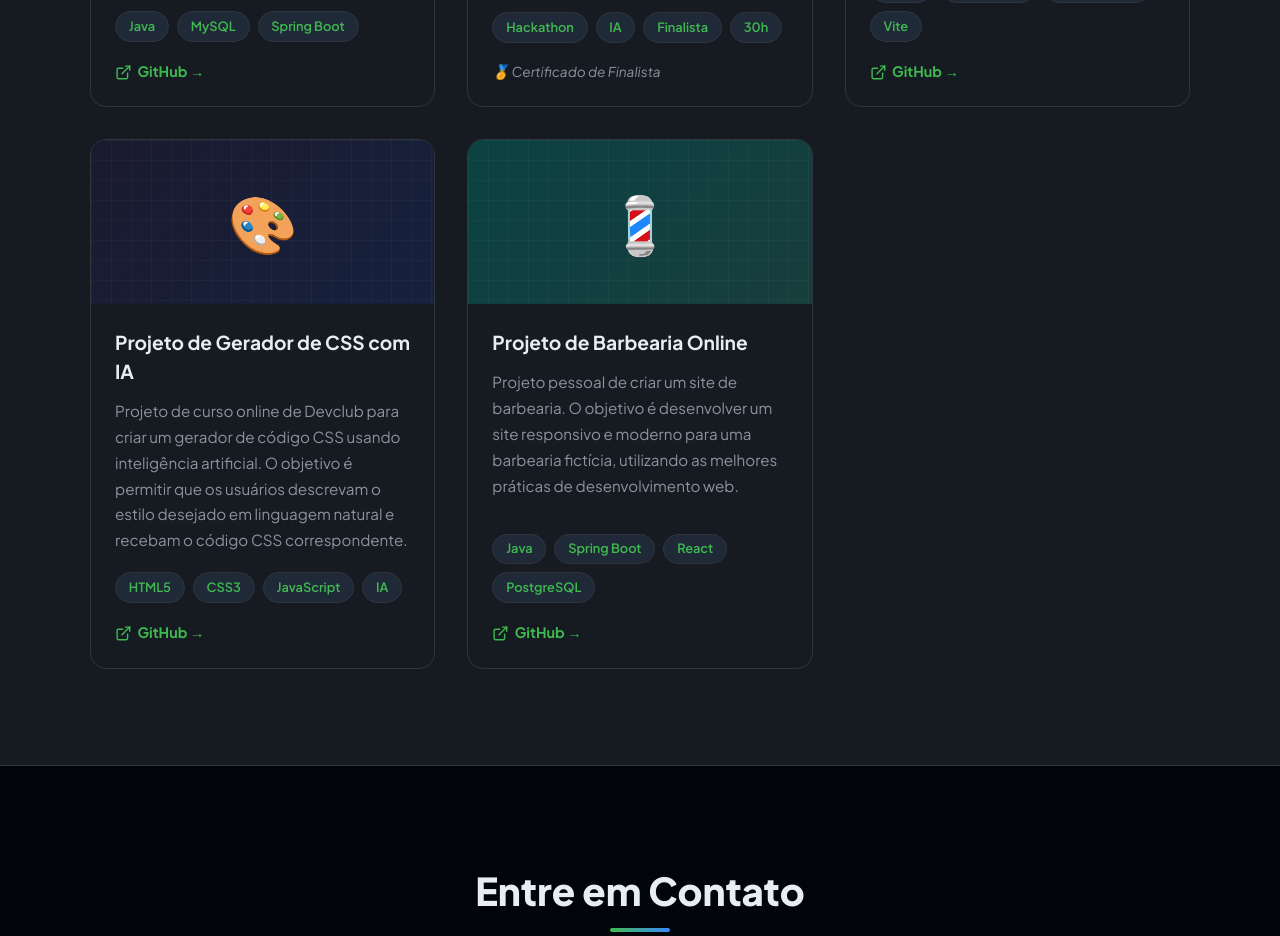
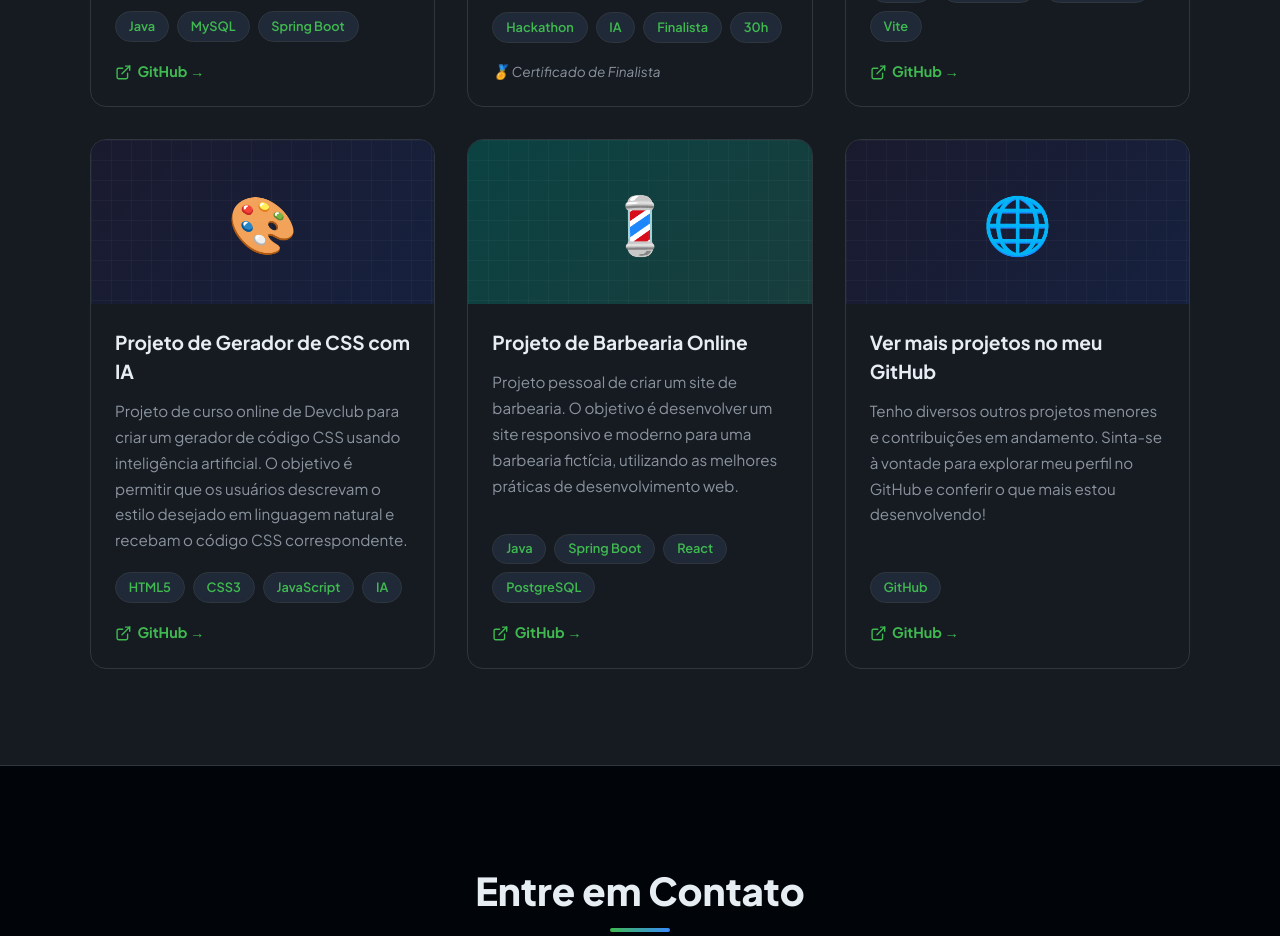
Before and after one commit to MuriloRVv2/Portfolio, a React (Vite) app: page / in a window 1280 px wide. Shown: the part 2660-3596 px from the top of the page. Built offline with nearby package versions, Linux system fonts and the light colour scheme.

Commit message:
Adicionando opção de Ver Mais

```diff
--- a/src/App.tsx
+++ b/src/App.tsx
@@ -677,6 +677,16 @@ function Projects() {
       gradient: "linear-gradient(135deg, #0b4242, #183d3d)",
       link: "https://github.com/MuriloRVv2/BarberList",
       linkLabel: "GitHub",
+    },
+    {
+      title: "Ver mais projetos no meu GitHub",
+      description:
+        "Tenho diversos outros projetos menores e contribuições em andamento. Sinta-se à vontade para explorar meu perfil no GitHub e conferir o que mais estou desenvolvendo!",
+      tags: ["GitHub"],
+      emoji: "🌐",
+      gradient: "linear-gradient(135deg, #1a1a2e, #16213e)",
+      link: "https://github.com/MuriloRVv2",
+      linkLabel: "GitHub",
     }
 
   ];
```
